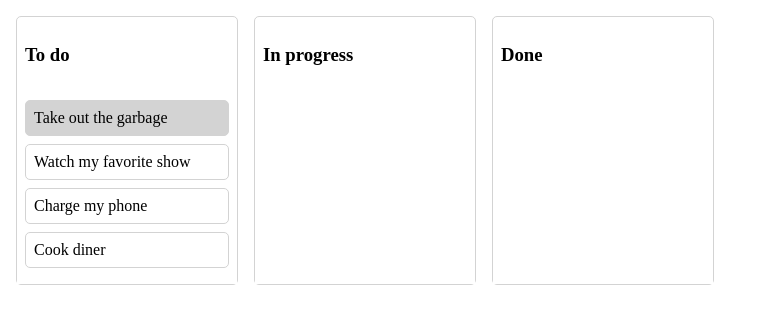
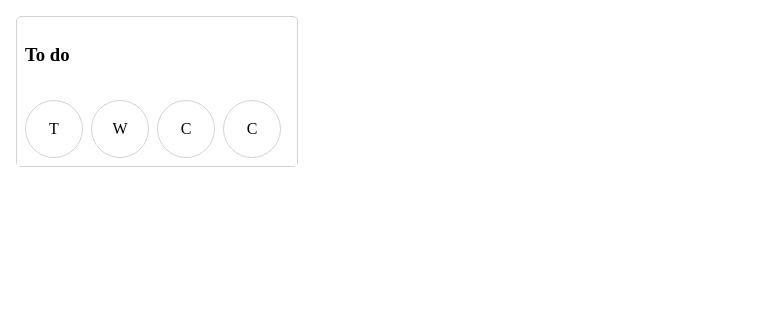
Before and after one commit to Elshad98/drag-and-drop, a React (Create React App) app: page / in a window 1280 px wide. Shown: the top 324 px of the page, without its empty margins (0-761 px from the left). Built offline with nearby package versions, Linux system fonts and the light colour scheme.

Commit message:
Created Reorderable Horizontal Lists with react-beautiful-dnd direction prop

```diff
--- a/src/components/Column.js
+++ b/src/components/Column.js
@@ -7,7 +7,6 @@ const Container = styled.div`
     margin: 8px;
     border: 1px solid lightgrey;
     border-radius: 5px;
-    width: 220px;
     display: flex;
     flex-direction: column;
 `;
@@ -18,8 +17,7 @@ const TaskList = styled.div`
     padding: 8px;
     transition: background-color 0.2s;
     background-color: ${(props) => (props.isDraggingOver ? '#3F8CF2' : '#fff')};
-    flex-grow: 1;
-    min-height: 100px;
+    display: flex;
 `;
 
 class Column extends React.Component {
@@ -29,7 +27,7 @@ class Column extends React.Component {
                 <Title>{this.props.column.title}</Title>
                 <Droppable
                     droppableId={this.props.column.id} type="TYPE"
-                    isDropDisabled={this.props.isDropDisabled}
+                    direction="horizontal"
                 >
                     {(provided, snapshot) => (
                         <TaskList
--- a/src/components/Task.js
+++ b/src/components/Task.js
@@ -4,16 +4,15 @@ import { Draggable } from 'react-beautiful-dnd';
 
 const Container = styled.div`
     border: 1px solid lightgrey;
-    border-radius: 5px;
+    border-radius: 50%;
     padding: 8px;
-    margin-bottom: 8px;
-    background-color: ${props =>
-        props.isDragDisabled
-            ? 'lightgrey'
-            : props.isDragging
-                ? 'lightgreen'
-                : 'white'};
+    margin-right: 8px;
+    background-color: ${props => (props.isDragging ? 'lightgreen' : 'white')};
     display: flex;
+    width: 40px;
+    height: 40px;
+    justify-content: center;
+    align-items: center;
 `;
 
 class Task extends React.Component {
@@ -23,7 +22,6 @@ class Task extends React.Component {
             <Draggable
                 draggableId={this.props.task.id}
                 index={this.props.index}
-                isDragDisabled={isDragDisabled}
             >
                 {(provided, snapshot) => (
                     <Container
@@ -31,9 +29,8 @@ class Task extends React.Component {
                         {...provided.dragHandleProps}
                         ref={provided.innerRef}
                         isDragging={snapshot.isDragging}
-                        isDragDisabled={isDragDisabled}
                     >
-                        {this.props.task.content}
+                        {this.props.task.content[0]}
                     </Container>
                 )}
             </Draggable>
--- a/src/components/initial-data.js
+++ b/src/components/initial-data.js
@@ -23,7 +23,7 @@ const initialData = {
         }
 	},
 	// Facilitate reordering of the columns
-	columnOrder: ['column-1', 'column-2', 'column-3']
+	columnOrder: ['column-1']
 };
 
 export default initialData
```
